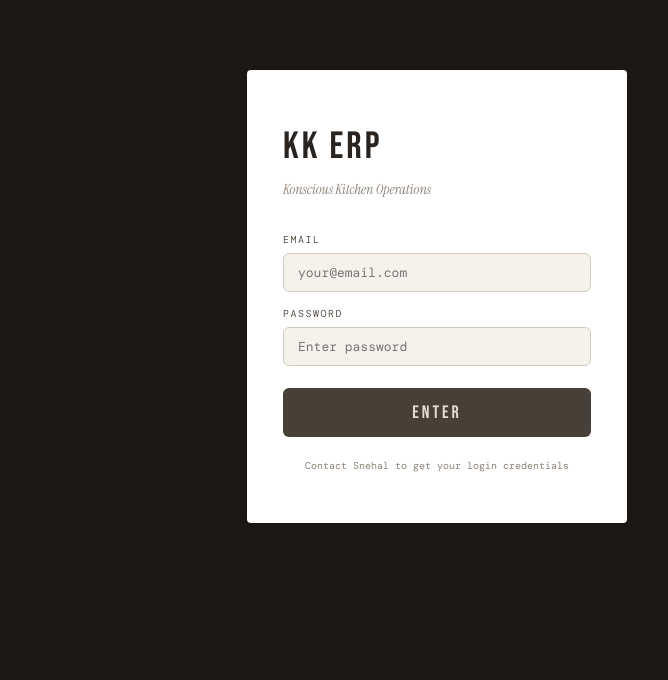
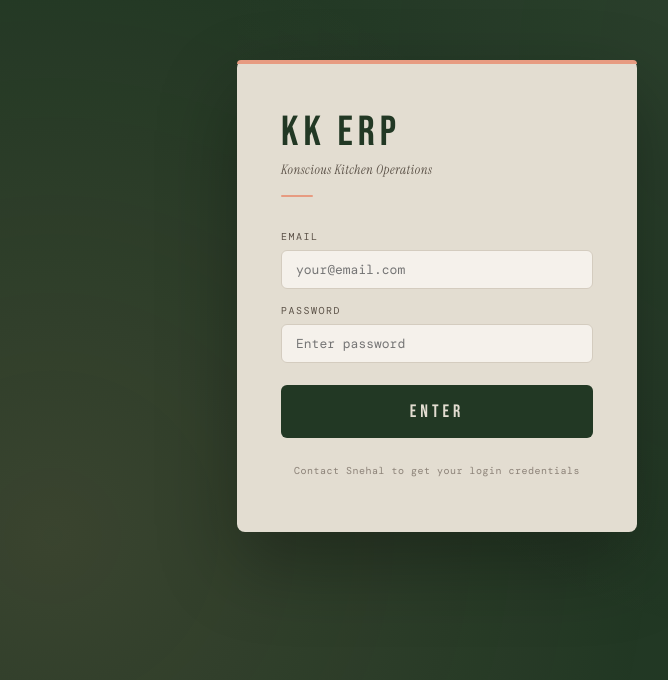
Before and after one commit to neilcapri/KK-ERP, a React (Create React App) app: page /login in a window 1280 px wide. Shown: the part 104-784 px from the top of the page, without its empty margins (203-871 px from the left). Built offline with nearby package versions, Linux system fonts and the light colour scheme; no server answers; a web font is replaced by a local one.

Commit message:
Update Login.jsx

```diff
--- a/src/pages/Login.jsx
+++ b/src/pages/Login.jsx
@@ -18,13 +18,49 @@ export default function Login() {
   }
 
   return (
-    <div style={{ minHeight: '100vh', background: '#1a1714', display: 'flex', alignItems: 'center', justifyContent: 'center', padding: '24px' }}>
-      <div style={{ background: '#fff', width: '100%', maxWidth: '380px', padding: '48px 36px', borderRadius: '4px' }}>
-        <div style={{ fontFamily: 'var(--display)', fontSize: '38px', letterSpacing: '3px', marginBottom: '4px' }}>KK ERP</div>
-        <div style={{ fontFamily: 'var(--serif)', fontStyle: 'italic', fontSize: '14px', color: 'var(--ink3)', marginBottom: '32px' }}>Konscious Kitchen Operations</div>
+    <div style={{
+      minHeight: '100vh',
+      background: 'var(--kk-green)',
+      display: 'flex', alignItems: 'center', justifyContent: 'center',
+      padding: '24px',
+    }}>
+      {/* Subtle texture overlay */}
+      <div style={{ position: 'fixed', inset: 0, backgroundImage: 'radial-gradient(circle at 20% 80%, rgba(231,155,129,.12) 0%, transparent 50%), radial-gradient(circle at 80% 20%, rgba(227,221,209,.06) 0%, transparent 50%)', pointerEvents: 'none' }} />
+
+      <div style={{
+        background: 'var(--kk-cream)',
+        width: '100%', maxWidth: '400px',
+        padding: '52px 44px',
+        borderRadius: '8px',
+        boxShadow: '0 32px 80px rgba(0,0,0,.3)',
+        position: 'relative',
+      }}>
+        {/* Top accent line */}
+        <div style={{ position: 'absolute', top: 0, left: 0, right: 0, height: '4px', background: 'var(--kk-peach)', borderRadius: '8px 8px 0 0' }} />
+
+        <div style={{ marginBottom: '32px' }}>
+          <div style={{
+            fontFamily: 'var(--display)', fontSize: '42px',
+            letterSpacing: '5px', color: 'var(--kk-green)', lineHeight: 1,
+          }}>KK ERP</div>
+          <div style={{
+            fontFamily: 'var(--serif)', fontStyle: 'italic',
+            fontSize: '13px', color: 'var(--ink2)', marginTop: '6px',
+            letterSpacing: '.5px',
+          }}>Konscious Kitchen Operations</div>
+          <div style={{
+            width: '32px', height: '2px',
+            background: 'var(--kk-peach)',
+            marginTop: '16px', borderRadius: '2px',
+          }} />
+        </div>
 
         {error && (
-          <div style={{ background: 'var(--red-l)', borderLeft: '3px solid var(--red)', color: 'var(--red)', padding: '10px 14px', borderRadius: '3px', fontSize: '12px', marginBottom: '16px' }}>
+          <div style={{
+            background: 'var(--red-l)', borderLeft: '3px solid var(--red)',
+            color: 'var(--red)', padding: '10px 14px', borderRadius: '4px',
+            fontSize: '12px', marginBottom: '16px',
+          }}>
             {error}
           </div>
         )}
@@ -38,12 +74,27 @@ export default function Login() {
             <label>Password</label>
             <input type="password" value={password} onChange={e => setPassword(e.target.value)} placeholder="Enter password" required autoComplete="current-password" />
           </div>
-          <button type="submit" className="btn btn-primary btn-full" style={{ fontFamily: 'var(--display)', fontSize: '18px', letterSpacing: '3px', padding: '14px', marginTop: '8px' }} disabled={loading}>
+          <button
+            type="submit"
+            className="btn btn-full"
+            style={{
+              background: 'var(--kk-green)', color: 'var(--kk-cream)',
+              fontFamily: 'var(--display)', fontSize: '18px',
+              letterSpacing: '4px', padding: '16px',
+              marginTop: '8px', borderRadius: '6px',
+              transition: 'all .2s',
+            }}
+            disabled={loading}
+          >
             {loading ? 'SIGNING IN...' : 'ENTER'}
           </button>
         </form>
 
-        <div style={{ marginTop: '20px', fontSize: '10px', color: 'var(--ink3)', textAlign: 'center', lineHeight: '1.8' }}>
+        <div style={{
+          marginTop: '24px', fontSize: '10px',
+          color: 'var(--ink3)', textAlign: 'center',
+          lineHeight: '1.8', letterSpacing: '.5px',
+        }}>
           Contact Snehal to get your login credentials
         </div>
       </div>
```
